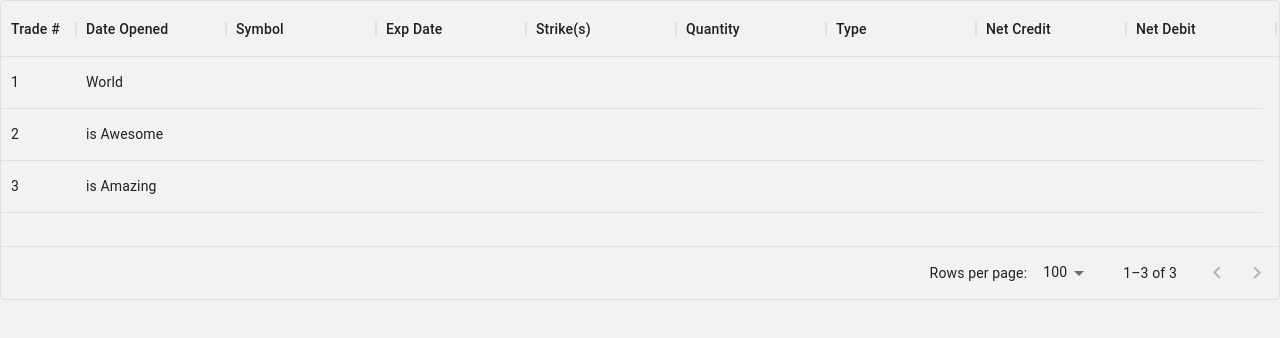
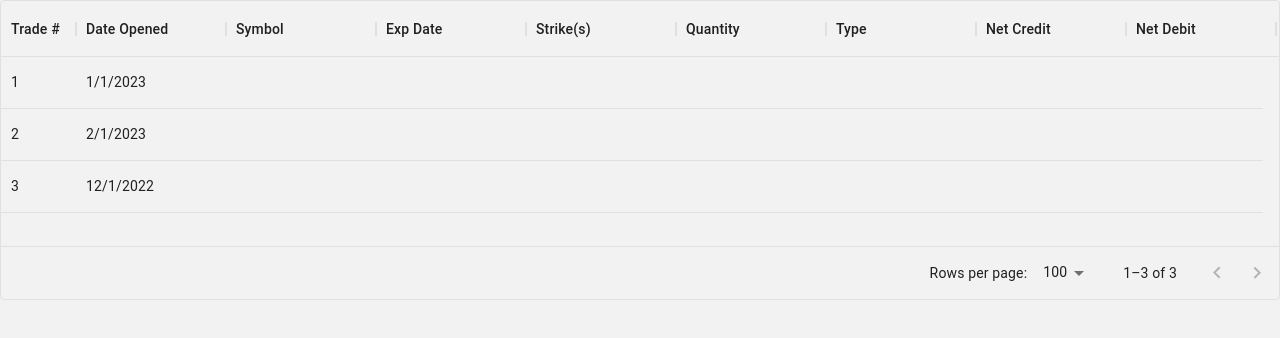
Before and after one commit to Minhtality/minhtality-v1, a Next.js app: page /tracker/positions in a window 1280 px wide. Shown: the top 338 px of the page. Built offline with nearby package versions, Linux system fonts and the light colour scheme; a web font is replaced by a local one.

Commit message:
feat: added skeleton table, pending data persistance

```diff
--- a/src/pages/tracker/positions/index.jsx
+++ b/src/pages/tracker/positions/index.jsx
@@ -3,14 +3,14 @@ import { DataGrid } from "@mui/x-data-grid";
 
 const index = () => {
     const rows = [
-        { id: 1, col1: "1", col2: "World" },
-        { id: 2, col1: "2", col2: "is Awesome" },
-        { id: 3, col1: "3", col2: "is Amazing" },
+        { id: 1, col1: "1", openDate: "1/1/2023" },
+        { id: 2, col1: "2", openDate: "2/1/2023" },
+        { id: 3, col1: "3", openDate: "12/1/2022" },
     ];
 
     const columns = [
         { field: "col1", headerName: "Trade #", width: 75 },
-        { field: "col2", headerName: "Date Opened", width: 150 },
+        { field: "openDate", headerName: "Date Opened", width: 150 },
         { field: "col3", headerName: "Symbol", width: 150 },
         { field: "col4", headerName: "Exp Date", width: 150 },
         { field: "col5", headerName: "Strike(s)", width: 150 },
@@ -20,7 +20,7 @@ const index = () => {
         { field: "col9", headerName: "Net Debit", width: 150 },
         { field: "col10", headerName: "Date Closed", width: 150 },
         { field: "col11", headerName: "P/L", width: 120 },
-        { field: "col12", headerName: "Notes", width: 250 },
+        { field: "col12", headerName: "Notes", width: 250, editable: true },
     ];
 
     return (
```
